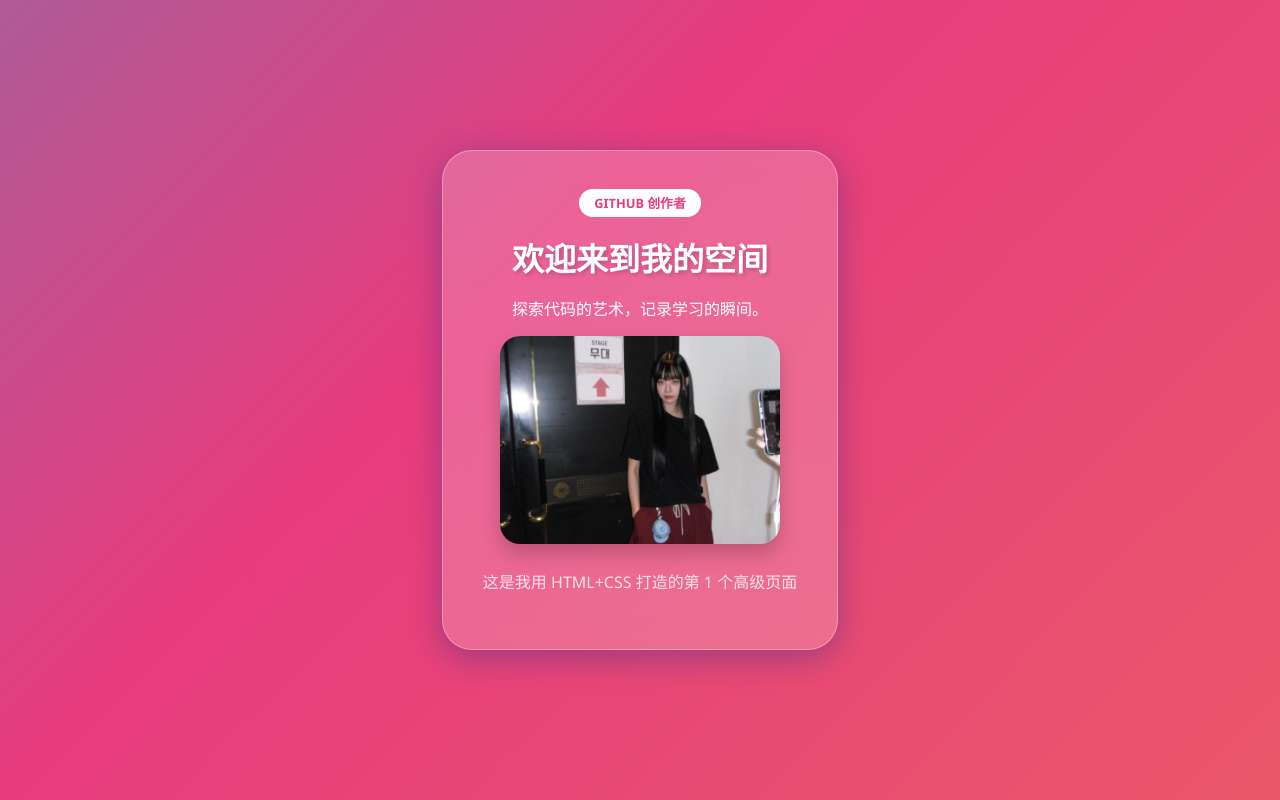
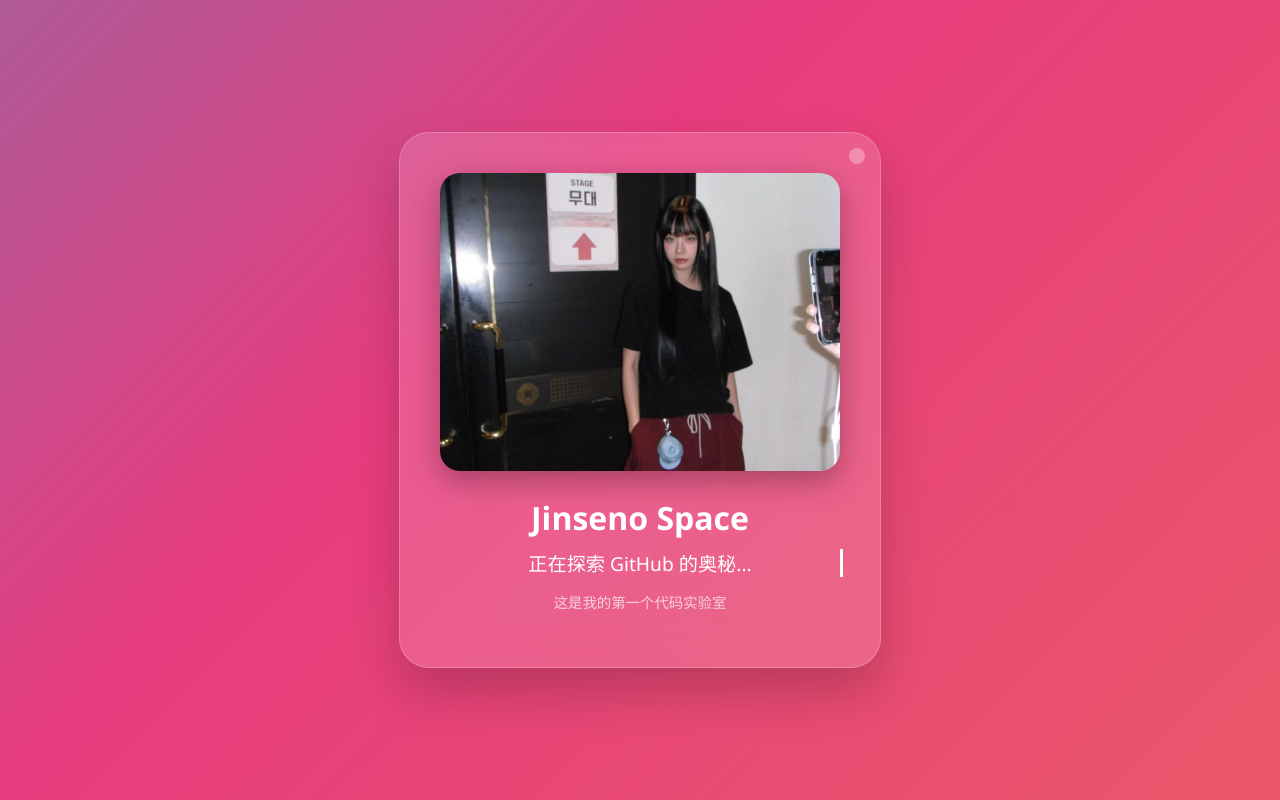
Before and after one commit to jinseno/my-first-project, a plain HTML site: page index.html in a window 1280 px wide. Drawn offline with Linux system fonts and the light colour scheme.

Commit message:
Update index.html

```diff
--- a/index.html
+++ b/index.html
@@ -5,17 +5,18 @@
     <meta name="viewport" content="width=device-width, initial-scale=1.0">
     <title>我的高级个人空间</title>
     <style>
-        /* 高级玩法 1：动态渐变背景 */
+        /* 动态渐变背景 */
         body {
             background: linear-gradient(-45deg, #ee7752, #e73c7e, #23a6d5, #23d5ab);
             background-size: 400% 400%;
             animation: gradient 15s ease infinite;
-            font-family: 'Segoe UI', Tahoma, Geneva, Verdana, sans-serif;
+            font-family: 'Segoe UI', system-ui, sans-serif;
             display: flex;
             align-items: center;
             justify-content: center;
             min-height: 100vh;
             margin: 0;
+            overflow: hidden;
         }
 
         @keyframes gradient {
@@ -24,45 +25,80 @@
             100% { background-position: 0% 50%; }
         }
 
-        /* 高级玩法 2：毛玻璃卡片效果 */
+        /* 毛玻璃卡片 */
         .glass-card {
-            background: rgba(255, 255, 255, 0.2);
-            backdrop-filter: blur(15px);
-            -webkit-backdrop-filter: blur(15px);
-            border: 1px solid rgba(255, 255, 255, 0.3);
+            background: rgba(255, 255, 255, 0.15);
+            backdrop-filter: blur(20px);
+            -webkit-backdrop-filter: blur(20px);
+            border: 1px solid rgba(255, 255, 255, 0.2);
             padding: 40px;
             border-radius: 30px;
-            box-shadow: 0 8px 32px 0 rgba(31, 38, 135, 0.37);
+            box-shadow: 0 25px 50px rgba(0,0,0,0.2);
             text-align: center;
+            width: 85%;
             max-width: 400px;
             color: white;
+            position: relative;
         }
 
-        /* 高级玩法 3：图片悬浮发光 */
+        /* 图片发光效果 */
         img {
             width: 100%;
-            max-width: 280px;
             border-radius: 20px;
-            box-shadow: 0 10px 20px rgba(0,0,0,0.2);
-            transition: all 0.5s cubic-bezier(0.175, 0.885, 0.32, 1.275);
+            box-shadow: 0 10px 30px rgba(0,0,0,0.3);
+            transition: 0.5s;
+            margin-bottom: 20px;
         }
 
-        img:hover {
-            transform: translateY(-10px) rotate(3deg);
-            box-shadow: 0 20px 40px rgba(0,0,0,0.4);
+        img:hover { transform: scale(1.05) rotate(2deg); }
+
+        /* 高级玩法：自动打字机效果 */
+        .typing {
+            font-size: 1.2em;
+            border-right: 3px solid #fff;
+            white-space: nowrap;
+            overflow: hidden;
+            width: 0;
+            margin: 10px auto;
+            animation: typing 3.5s steps(15, end) forwards, blink .75s step-end infinite;
         }
 
-        h1 { font-size: 2em; margin-bottom: 10px; text-shadow: 2px 2px 4px rgba(0,0,0,0.2); }
-        .badge { background: #fff; color: #e73c7e; padding: 5px 15px; border-radius: 20px; font-weight: bold; font-size: 0.8em; }
+        @keyframes typing { from { width: 0 } to { width: 100% } }
+        @keyframes blink { from, to { border-color: transparent } 50% { border-color: white } }
+
+        /* 极简音乐开关按钮 */
+        #music-btn {
+            position: absolute;
+            top: 15px;
+            right: 15px;
+            background: rgba(255,255,255,0.3);
+            border: none;
+            color: white;
+            padding: 8px;
+            border-radius: 50%;
+            cursor: pointer;
+            font-size: 20px;
+        }
     </style>
 </head>
 <body>
     <div class="glass-card">
-        <span class="badge">GITHUB 创作者</span>
-        <h1> 欢迎来到我的空间</h1>
-        <p>探索代码的艺术，记录学习的瞬间。</p>
+        <button id="music-btn" onclick="toggleMusic()"></button>
         <img src="微信图片_20250707174505.jpg">
-        <p style="margin-top: 20px; opacity: 0.8;">这是我用 HTML+CSS 打造的第 1 个高级页面</p>
+        <h1 style="margin: 0;">Jinseno Space</h1>
+        <div class="typing">正在探索 GitHub 的奥秘...</div>
+        <p style="opacity: 0.7; font-size: 0.9em;">这是我的第一个代码实验室</p>
     </div>
+
+    <audio id="bgm" loop>
+        <source src="https://www.w3schools.com/html/horse.ogg" type="audio/ogg">
+    </audio>
+
+    <script>
+        var music = document.getElementById("bgm");
+        function toggleMusic() {
+            if (music.paused) { music.play(); } else { music.pause(); }
+        }
+    </script>
 </body>
 </html>
```
